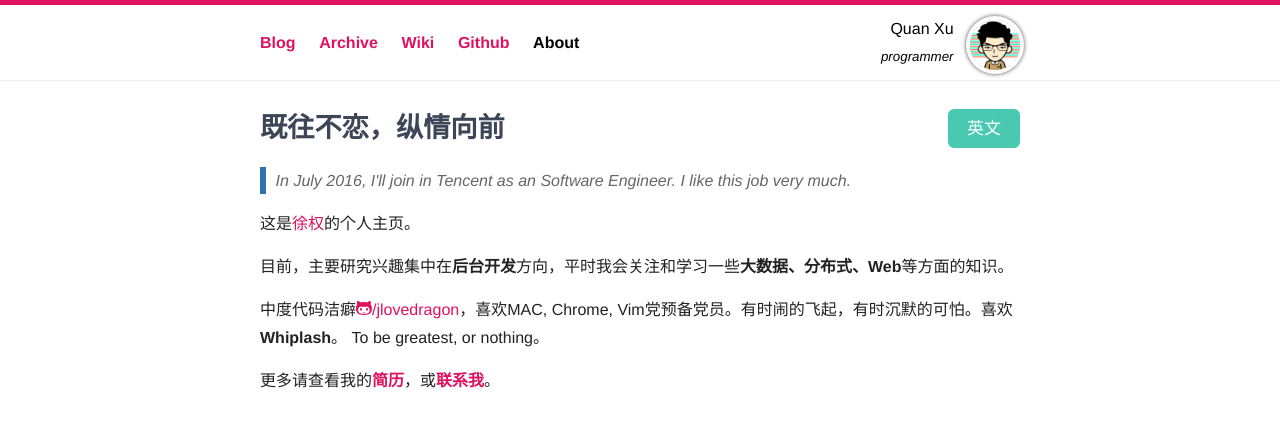
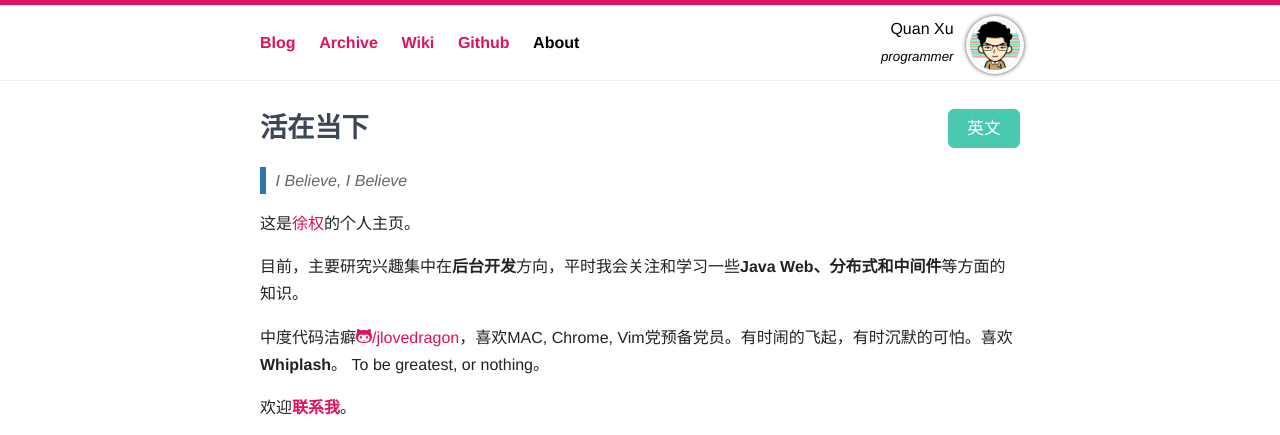
Before and after one commit to jlovedragon/jlovedragon.github.io, a Jekyll site: the page built from about/index.html, in a window 1280 px wide, cut to the strip 0-435 px from the top of the page. Built offline with Jekyll 4.4.1, drawn with Linux system fonts in a browser that asks for light colours; nearby versions of some CDN libraries; Markdown is read by kramdown in place of the engine named in the settings.

Commit message:
修改about

```diff
--- a/about/index.html
+++ b/about/index.html
@@ -11,19 +11,19 @@ description: 欢迎来到我的个人主页。
     <div class="book-me">
       <a class="btn btn-lg" href="/about/index_en.html">英文</a>
     </div>
-    <span class="hello">既往不恋，纵情向前</span>
+    <span class="hello">活在当下</span>
   </h1>
 
   <blockquote>
   <p>
-    In July 2016, I'll join in Tencent as an Software Engineer. I like this job very much.
+    I Believe, I Believe
   </p>
   </blockquote>
   <p>
     这是<a href="/about"><span itemprop="name">徐权</span></a>的个人主页。
   </p>
   <p>
-    目前，主要研究兴趣集中在<strong>后台开发</strong>方向，平时我会关注和学习一些<strong>大数据、分布式、Web</strong>等方面的知识。
+    目前，主要研究兴趣集中在<strong>后台开发</strong>方向，平时我会关注和学习一些<strong>Java Web、分布式和中间件</strong>等方面的知识。
   </p>
   <p>
   中度代码洁癖<a href="https://github.com/jlovedragon"><i class="icon-github"></i>/jlovedragon</a>，喜欢MAC, Chrome, Vim党预备党员。有时闹的飞起，有时沉默的可怕。喜欢<strong>Whiplash</strong>。 To be greatest, or nothing。
@@ -32,7 +32,8 @@ description: 欢迎来到我的个人主页。
     常用工具 :<a>Python</a>,<a>Matlab</a>,<a href="https://github.com/willard-yuan">GitHub</a>,<a>Google Chrome</a>,
   </p>-->
   <p>
-    更多请查看我的<a href="{{ site.url }}/xuquan_resume_cn.pdf"><strong>简历</strong></a>，或<a href="/contact"><strong>联系我</strong></a>。
+  <!--更多请查看我的<a href="{{ site.url }}/xuquan_resume_cn.pdf"><strong>简历</strong></a>，或<a href="/contact"><strong>联系我</strong></a>。-->
+  欢迎<a href="/contact"><strong>联系我</strong></a>。
   </p>
 </div>
 
```
